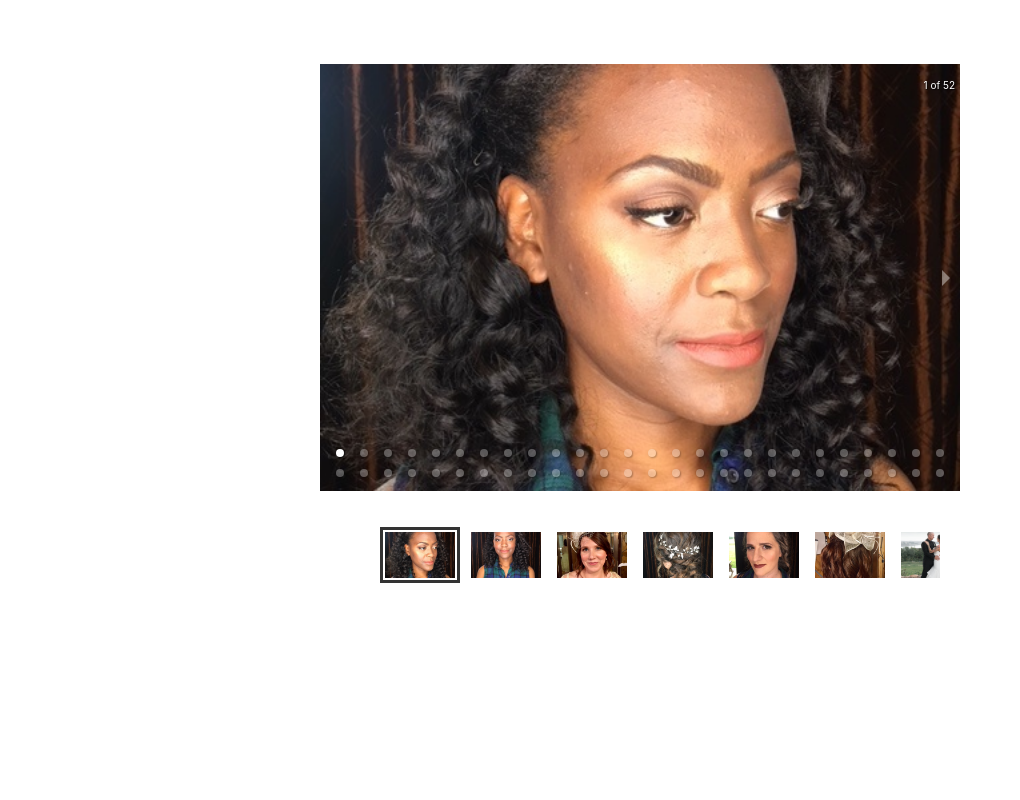
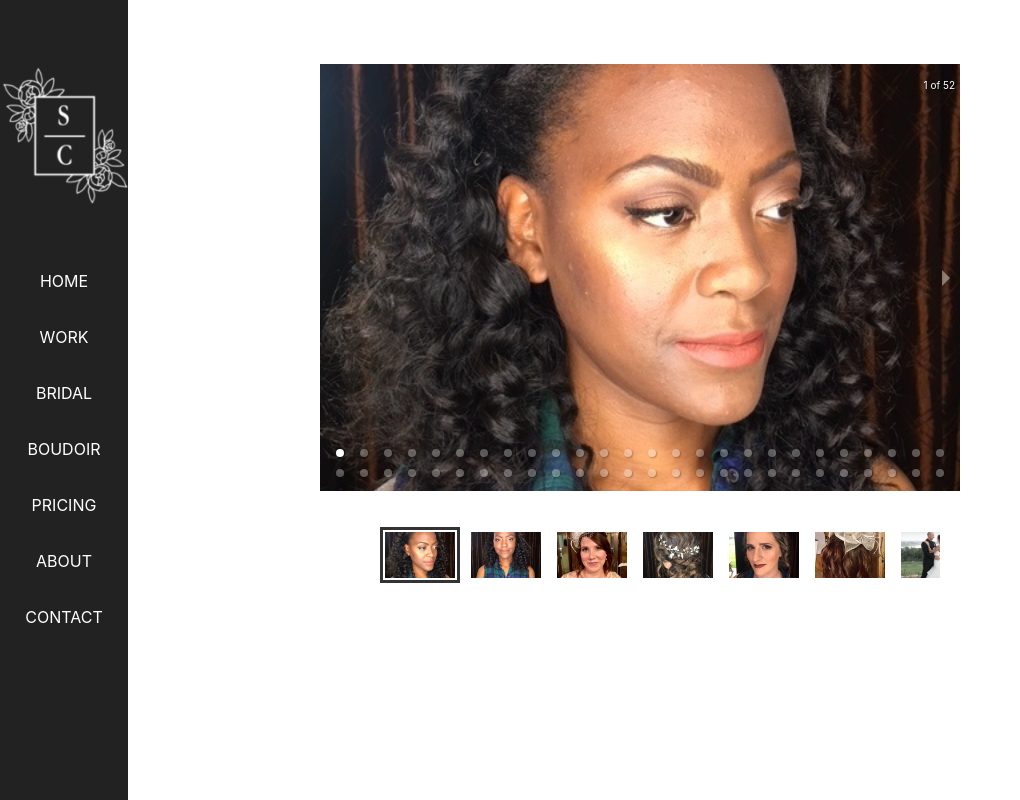
Before and after one commit to ojc011/scbeauty4u, a React (Create React App) app: page / in a window 1280 px wide. Shown: the whole page, without its empty margins (0-1020 px from the left). Built offline with nearby package versions, Linux system fonts and the light colour scheme.

Commit message:
Implemented navbar within routes and used outlet so that both navbar and home will be rendered at the root level

```diff
--- a/package.json
+++ b/package.json
@@ -9,7 +9,7 @@
     "react": "^18.2.0",
     "react-dom": "^18.2.0",
     "react-responsive-carousel": "^3.2.23",
-    "react-router-dom": "^6.4.1",
+    "react-router-dom": "^6.4.2",
     "react-scripts": "5.0.1",
     "styled-components": "^5.3.6",
     "web-vitals": "^2.1.4"
--- a/src/App.js
+++ b/src/App.js
@@ -1,10 +1,11 @@
 import { Routes, Route } from 'react-router-dom';
 import Home from './routes/home/home.component';
+import Navigation from './routes/navigation/navigation.component';
 
 const App = () => {
   return (
     <Routes>
-      <Route path="/" element={<Home />}>
+      <Route path="/" element={<Navigation />}>
         <Route index element={<Home />} />
       </Route>
     </Routes>
--- /dev/null
+++ b/src/routes/navigation/navigation.component.jsx
@@ -0,0 +1,33 @@
+import { Fragment } from 'react';
+import { Outlet } from 'react-router-dom';
+import SiteLogo from '../../assets/SCBEAUTYLOGO.png';
+import {
+  NavigationContainer,
+  NavLinks,
+  NavLink,
+  LogoContainer,
+} from './navigation.styles';
+
+const Navigation = () => {
+  return (
+    <Fragment>
+      <NavigationContainer>
+        <LogoContainer to="/">
+          <img src={SiteLogo} className="logo" alt="logo" />
+        </LogoContainer>
+        <NavLinks>
+          <NavLink to="/">HOME</NavLink>
+          <NavLink to="/">WORK</NavLink>
+          <NavLink to="/">BRIDAL</NavLink>
+          <NavLink to="/">BOUDOIR</NavLink>
+          <NavLink to="/">PRICING</NavLink>
+          <NavLink to="/">ABOUT</NavLink>
+          <NavLink to="/">CONTACT</NavLink>
+        </NavLinks>
+      </NavigationContainer>
+      <Outlet />
+    </Fragment>
+  );
+};
+
+export default Navigation;
--- /dev/null
+++ b/src/routes/navigation/navigation.styles.jsx
@@ -0,0 +1,39 @@
+import styled from 'styled-components';
+import { Link } from 'react-router-dom';
+
+export const NavigationContainer = styled.div`
+  background: #222;
+  float: left;
+  display: block;
+  padding-top: 20px;
+  position: fixed;
+  top: 0;
+  left: 0;
+  bottom: 0;
+  width: 10%;
+  overflow-x: hidden !important;
+  overflow-y: hidden !important;
+`;
+
+export const LogoContainer = styled(Link)`
+  height: auto;
+  width: auto;
+  padding: 25px;
+  display: flex;
+  justify-content: center;
+`;
+
+export const NavLinks = styled.div`
+  height: 100%;
+  display: block;
+  align-items: center;
+  justify-content: space-between;
+`;
+
+export const NavLink = styled.p`
+  padding: 10px 15px;
+  cursor: pointer;
+  color: #ffff;
+  display: flex;
+  justify-content: center;
+`;
```
Also changed, not shown: src/assets/SCBEAUTYLOGO.png (added), 1 other file (tests, documents, lock files or other folders).
